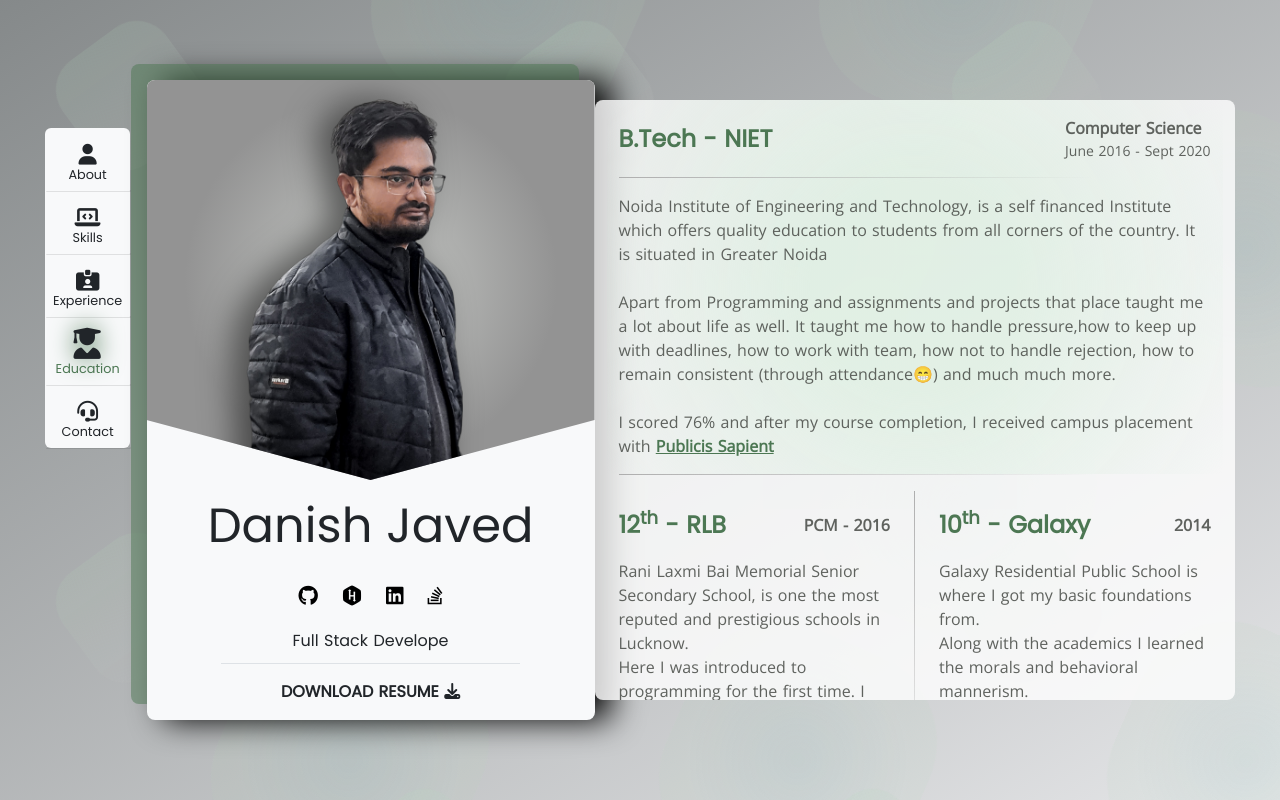
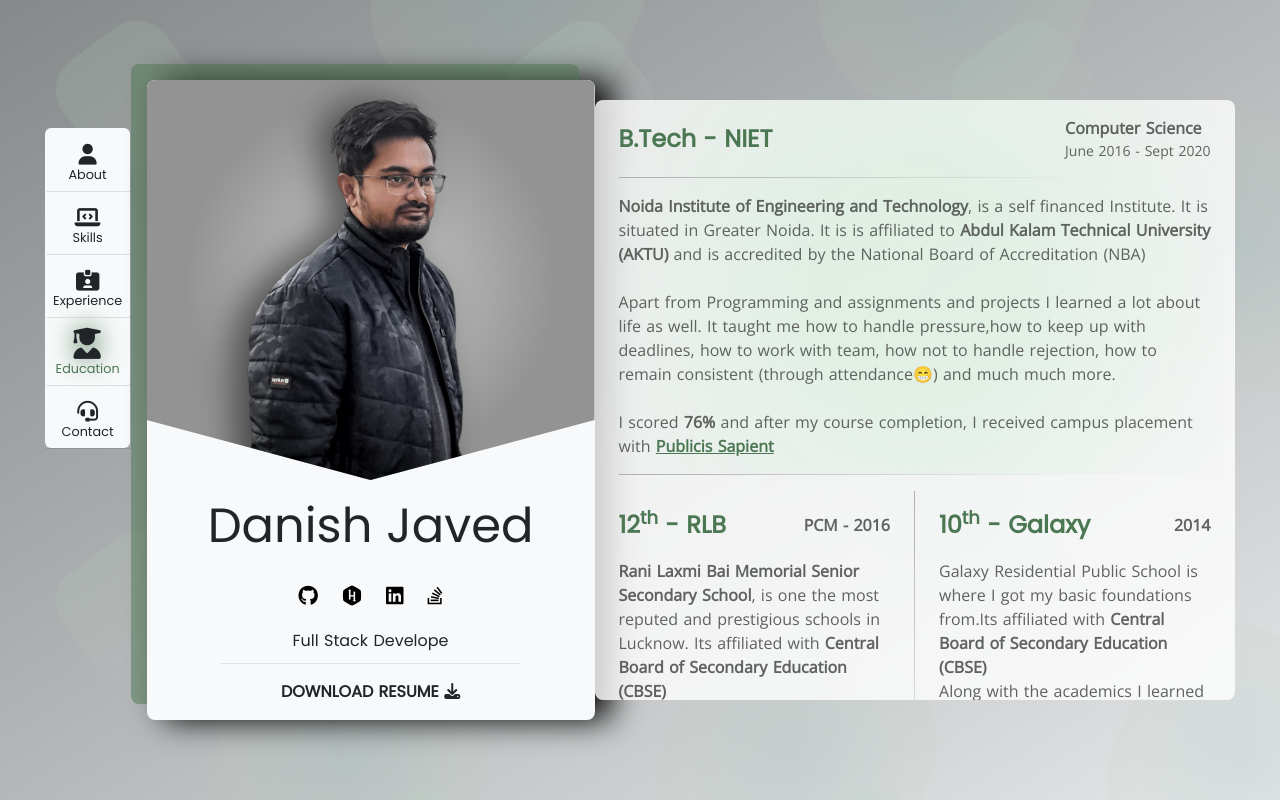
Before and after one commit to dev-danish-javed/portfolio_2, a React (Create React App) app: page /education in a window 1280 px wide. Built offline with nearby package versions, Linux system fonts and the light colour scheme.

Commit message:
POR-8 Added missing important data to education tab

```diff
--- a/src/components/App_Education.js
+++ b/src/components/App_Education.js
@@ -20,19 +20,25 @@ const App_Education = ({ activeRoute, handleMenuChange }) => {
           </div>
           <div className="faded_line_horizontal"></div>
           <p>
-            Noida Institute of Engineering and Technology, is a self financed
-            Institute which offers quality education to students from all
-            corners of the country. It is situated in Greater Noida
-            <br /><br />
-            Apart from Programming and assignments and projects that place taught me a lot about life as well.
-            It taught me how to handle pressure,how to keep up with deadlines, how to work with team,
-            how not to handle rejection, how to remain consistent (through attendance😁) and much much more.
-            <br /><br />I scored 76% and after my course completion, I received campus
-            placement with {" "}
+          <span className="fw-bold">Noida Institute of Engineering and Technology</span>, is a self financed
+            Institute. It is situated in Greater Noida. It is is affiliated to
+            <span className="fw-bold"> Abdul Kalam Technical University (AKTU)</span> and is accredited by the
+            National Board of Accreditation (NBA)
+            <br />
+            <br />
+            Apart from Programming and assignments and projects I learned a lot about life as well.
+            It taught me how to handle pressure,how to keep up with deadlines,
+            how to work with team, how not to handle rejection,
+            how to remain consistent (through attendance😁) and much much more.
+            <br />
+            <br />I scored <span className="fw-bold">76%</span> and after my course completion, I received campus
+            placement with{" "}
             <Link
               to="/experience/sapient"
               className=" text-color-accent fw-bold text-nowrap"
-              onClick={()=>{vibrateDevice(35)}}
+              onClick={() => {
+                vibrateDevice(35);
+              }}
             >
               Publicis Sapient
             </Link>
@@ -50,12 +56,13 @@ const App_Education = ({ activeRoute, handleMenuChange }) => {
           </div>
           <div className="faded_line_horizontal d-block d-md-none"></div>
           <p>
-            Rani Laxmi Bai Memorial Senior Secondary School, is one the most
-            reputed and prestigious schools in Lucknow.
+            <span className="fw-bold">Rani Laxmi Bai Memorial Senior Secondary School</span>, is one the most
+            reputed and prestigious schools in Lucknow. Its affiliated with
+            <span className="fw-bold"> Central Board of Secondary Education (CBSE)</span>
             <br />
             Here I was introduced to programming for the first time. I learned
             C++ and gained some familiarity with OOPs.
-            <br />I joined here in May 2014 and left with 68.4% and{" "}
+            <br />I joined here in May 2014 and left with <span className="fw-bold">68.4%</span> and{" "}
             <span className="fw-bold">Passion for Programming</span>.
           </p>
         </div>
@@ -69,10 +76,14 @@ const App_Education = ({ activeRoute, handleMenuChange }) => {
           </div>
           <div className="faded_line_horizontal d-block d-md-none"></div>
           <p>
-            Galaxy Residential Public School is where I got my basic foundations from.
+            Galaxy Residential Public School is where I got my basic foundations
+            from.Its affiliated with
+            <span className="fw-bold"> Central Board of Secondary Education (CBSE)</span>
             <br />
-            Along with the academics I learned the morals and behavioral mannerism.
-            <br />I did pretty well and score 10cgpa and became the Head Boy / School Captain as well.
+            Along with the academics I learned the morals and behavioral
+            mannerism.
+            <br />I did pretty well and score <span className="fw-bold">10 CGPA</span> and became the <span className="fw-bold">Head Boy</span> /
+            School Captain as well.
           </p>
         </div>
       </div>
```
